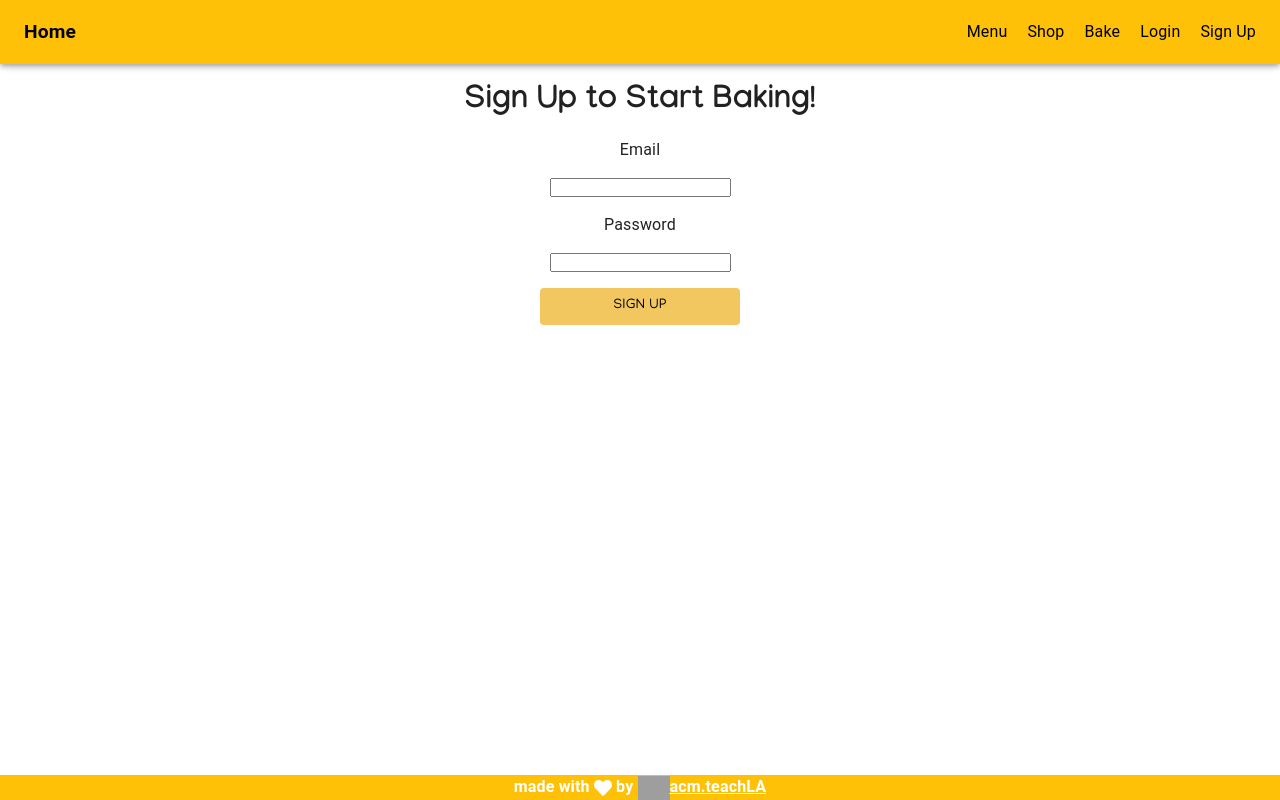
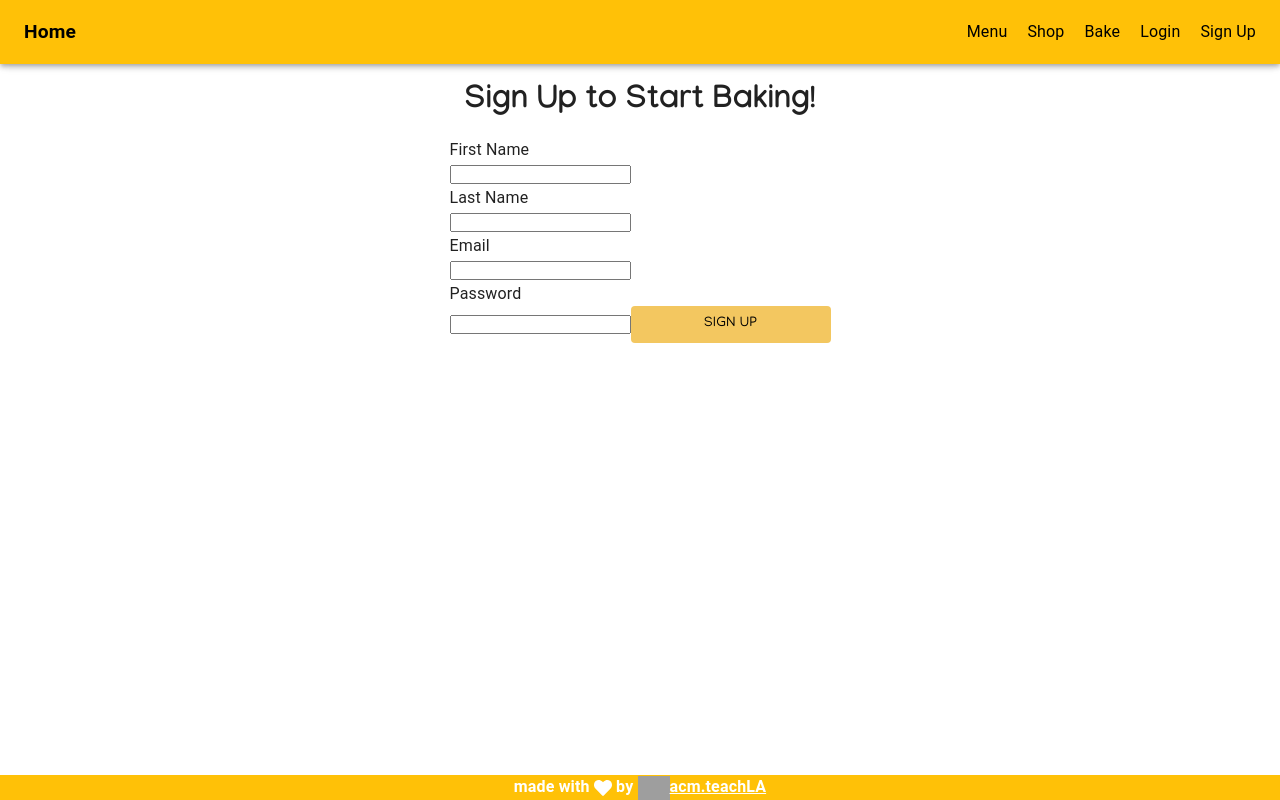
Before and after one commit to uclaacm/cookie-jar, a React (Vite) app: page /signup in a window 1280 px wide. Built offline with nearby package versions, Linux system fonts and the light colour scheme; grey boxes are pictures that could not be loaded.

Commit message:
Implemented Login and Signup functionality to the pages, modified some backend stuff

```diff
--- a/src/components/Login.tsx
+++ b/src/components/Login.tsx
@@ -2,17 +2,65 @@ import '../styles/Home.scss';
 import '../styles/App.scss';
 import '../styles/Login.scss'
 import Button from '@mui/material/Button';
-
+import { useState } from 'react';
+import { useNavigate } from 'react-router-dom';
 
 const Login: React.FC = () => {
+  const [email, setEmail] = useState('');
+  const [password, setPassword] = useState('');
+  const [error, setError] = useState('');
+  const navigate = useNavigate();
+
+  const handleSubmit = async (e: React.FormEvent) => {
+    e.preventDefault();
+    setError('');
+
+    try {
+      const response = await fetch('http://localhost:3000/api/users/login', {
+        method: 'POST',
+        headers: {
+          'Content-Type': 'application/json',
+        },
+        body: JSON.stringify({ email, password }),
+      });
+
+      const data = await response.json();
+
+      if (!response.ok) {
+        throw new Error(data.error || 'Login failed');
+      }
+
+      // Store the token in localStorage
+      localStorage.setItem('token', data.token);
+
+      // Navigate to home page or dashboard
+      navigate('/');
+    } catch (err) {
+      setError(err instanceof Error ? err.message : 'An error occurred');
+    }
+  };
+
   return (
     <div className='login'>
       <h1> Login to Start Baking! </h1>
-      <p> Email </p>
-      <input type="email"></input>
-      <p> Password </p>
-      <input type="password"></input>
-      <Button className='login-button'>Login</Button>
+      <form onSubmit={handleSubmit}>
+        <p> Email </p>
+        <input
+          type="email"
+          value={email}
+          onChange={(e) => setEmail(e.target.value)}
+          required
+        />
+        <p> Password </p>
+        <input
+          type="password"
+          value={password}
+          onChange={(e) => setPassword(e.target.value)}
+          required
+        />
+        {error && <p className="error">{error}</p>}
+        <Button type="submit" className='login-button'>Login</Button>
+      </form>
     </div>
   );
 };
--- a/src/components/SignUp.tsx
+++ b/src/components/SignUp.tsx
@@ -3,17 +3,81 @@ import '../styles/App.scss';
 import '../styles/SignUp.scss'
 import '../styles/Login.scss'
 import Button from '@mui/material/Button';
-
+import { useState } from 'react';
+import { useNavigate } from 'react-router-dom';
 
 const SignUp: React.FC = () => {
+  const [firstName, setFirstName] = useState('');
+  const [lastName, setLastName] = useState('');
+  const [email, setEmail] = useState('');
+  const [password, setPassword] = useState('');
+  const [error, setError] = useState('');
+  const navigate = useNavigate();
+
+  const handleSubmit = async (e: React.FormEvent) => {
+    e.preventDefault();
+    setError('');
+
+    try {
+      const response = await fetch('http://localhost:3000/api/users/signup', {
+        method: 'POST',
+        headers: {
+          'Content-Type': 'application/json',
+        },
+        body: JSON.stringify({ firstName, lastName, email, password }),
+      });
+
+      const data = await response.json();
+
+      if (!response.ok) {
+        throw new Error(data.error || 'Signup failed');
+      }
+
+      // Store the token in localStorage
+      localStorage.setItem('token', data.token);
+
+      // Navigate to home page or dashboard
+      navigate('/');
+    } catch (err) {
+      setError(err instanceof Error ? err.message : 'An error occurred');
+    }
+  };
+
   return (
     <div className='signup'>
       <h1> Sign Up to Start Baking! </h1>
-      <p> Email </p>
-      <input type="email"></input>
-      <p> Password </p>
-      <input type="password"></input>
-      <Button className='signup-button'>Sign Up</Button>
+      <form onSubmit={handleSubmit}>
+        <p> First Name </p>
+        <input
+          type="text"
+          value={firstName}
+          onChange={(e) => setFirstName(e.target.value)}
+          required
+        />
+        <p> Last Name </p>
+        <input
+          type="text"
+          value={lastName}
+          onChange={(e) => setLastName(e.target.value)}
+          required
+        />
+        <p> Email </p>
+        <input
+          type="email"
+          value={email}
+          onChange={(e) => setEmail(e.target.value)}
+          required
+        />
+        <p> Password </p>
+        <input
+          type="password"
+          value={password}
+          onChange={(e) => setPassword(e.target.value)}
+          required
+        />
+        {error && <p className="error">{error}</p>}
+        <Button type="submit" className='signup-button'>Sign Up</Button>
+      </form>
     </div>
   );
 };
```
Also changed, not shown: 2 other files (tests, documents, lock files or other folders).
